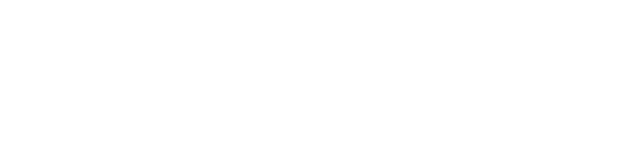
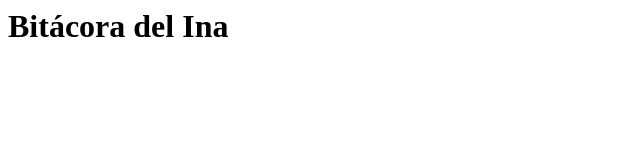
Before and after one commit to gustavocabezasx/bitacora-ina, a plain HTML site: page index.html in a window 1280 px wide. Shown: the whole page, without its empty margins (0-640 px from the left). Drawn offline with Linux system fonts and the light colour scheme.

Commit message:
Se agrego el título al index.html

```diff
--- a/index.html
+++ b/index.html
@@ -5,5 +5,7 @@
       <meta name="viewport" content="width=device-width, initial-scale=1.0" />
       <title>Bitácora</title>
    </head>
-   <body> </body>
+   <body>
+      <h1>Bitácora del Ina</h1>
+   </body>
 </html>
```
